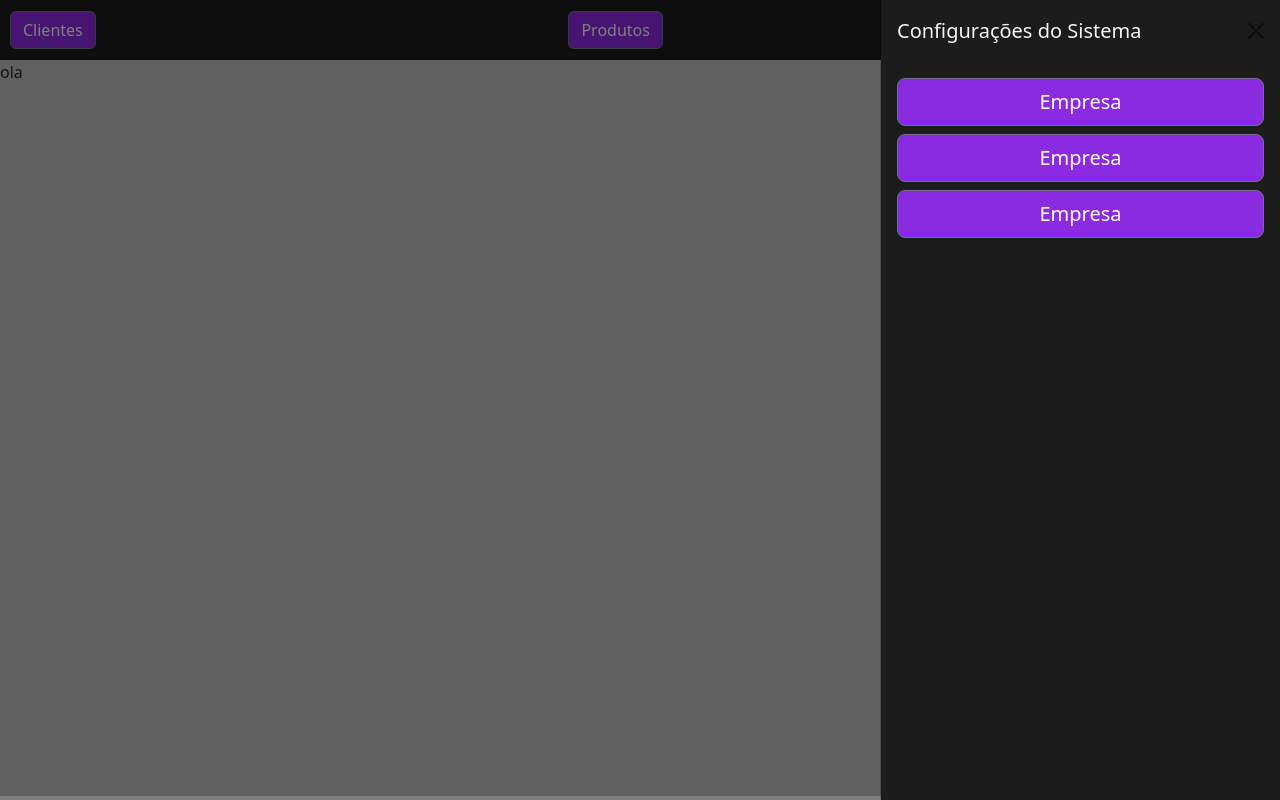
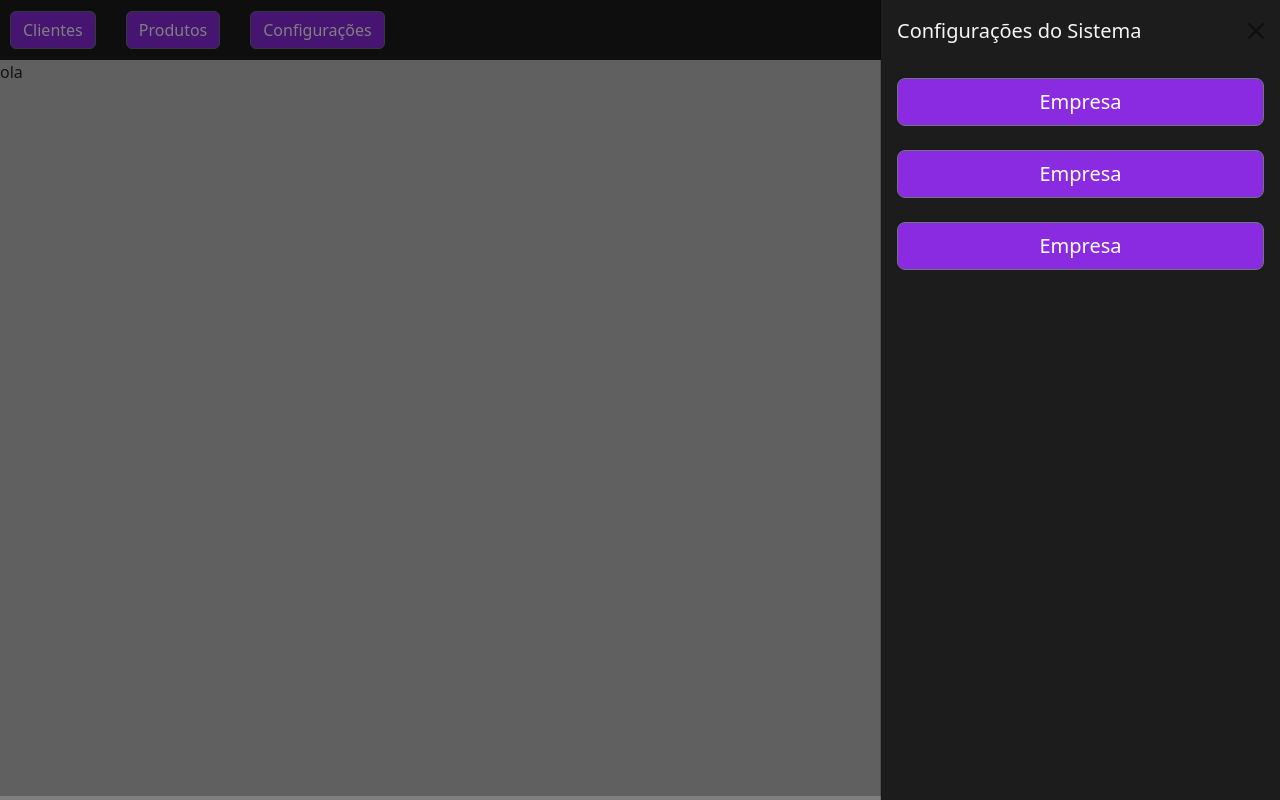
Before and after one commit to EriksJunior/Project_Nota, a React (Vite) app: page / in a window 1280 px wide. Both pictures are taken after a click on the button "Configurações". Built offline with nearby package versions, Linux system fonts and the light colour scheme.

Commit message:
REFACTOR : posição dos botões em configurações

```diff
--- a/src/components/Navegation/styles.ts
+++ b/src/components/Navegation/styles.ts
@@ -8,5 +8,4 @@ export const Div = styled.div`
   background: #1C1C1C;
   align-items: center;
   padding: 10px;
-  justify-content: space-between;
 `
--- a/src/page/Company/index.tsx
+++ b/src/page/Company/index.tsx
@@ -24,7 +24,7 @@ export function Company() {
         </Offcanvas.Header >
         <Offcanvas.Body style={{ background:"#1C1C1C" }}>
         <Form>
-        <div className="d-grid gap-2">
+        <div className="d-grid gap-4">
           <Registration/>
           <Registration/>
           <Registration/>
```
